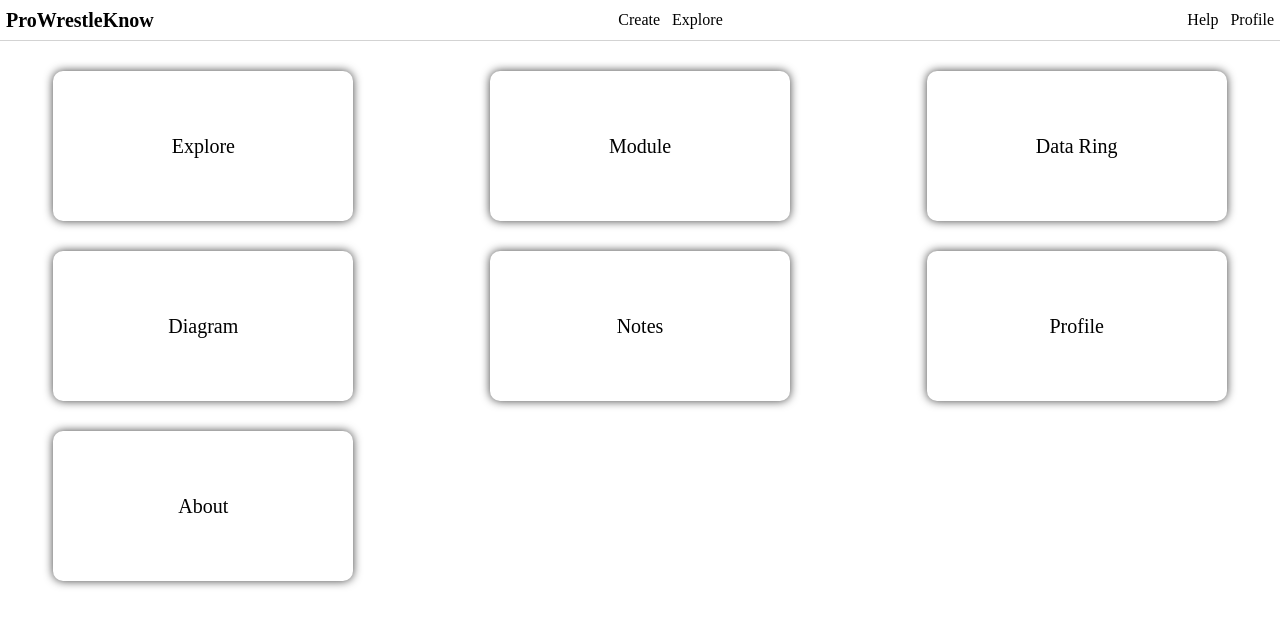
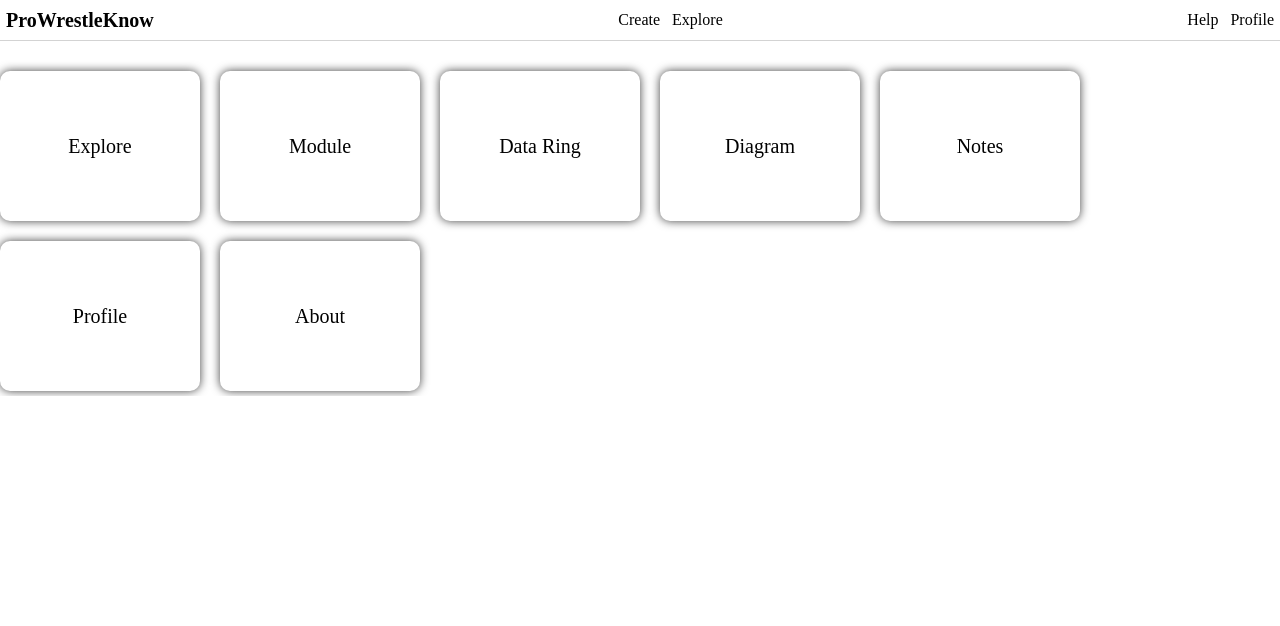
Before and after one commit to bryanmartinez1/prowrestleknow-web, a React (Vite) app in the folder frontend/: page /help in a window 1280 px wide. Shown: the top 626 px of the page. Built offline with nearby package versions, Linux system fonts and the light colour scheme; a web font is replaced by a local one.

Commit message:
fix card wrap

```diff
--- a/frontend/src/pages/Help/Card.tsx
+++ b/frontend/src/pages/Help/Card.tsx
@@ -17,7 +17,7 @@ function HelpCard({ title }: HelpProps) {
     fontSize: "20px",
     borderRadius: "10px",
     boxShadow: "0 0 10px rgba(0, 0, 0, .75)",
-    width: "300px",
+    width: "200px",
     height: "150px",
   };
 
--- a/frontend/src/pages/Help/help.css
+++ b/frontend/src/pages/Help/help.css
@@ -1,8 +1,12 @@
 .helpPage {
-  margin-top: 30px;
-  display: grid;
-  grid-template-columns: repeat(auto-fit, minmax(300px, 1fr));
-  grid-gap: 30px;
-  justify-content: start;
-  justify-items: center;
+  width: 100vw;
+  padding-top: 30px;
+  padding-bottom: 5px;
+  display: flex;
+  flex-direction: row;
+  flex-wrap: wrap;
+  gap: 20px;
+  overflow-y: auto;
+  align-items: flex-start;
+  overflow-y: auto;
 }
```
